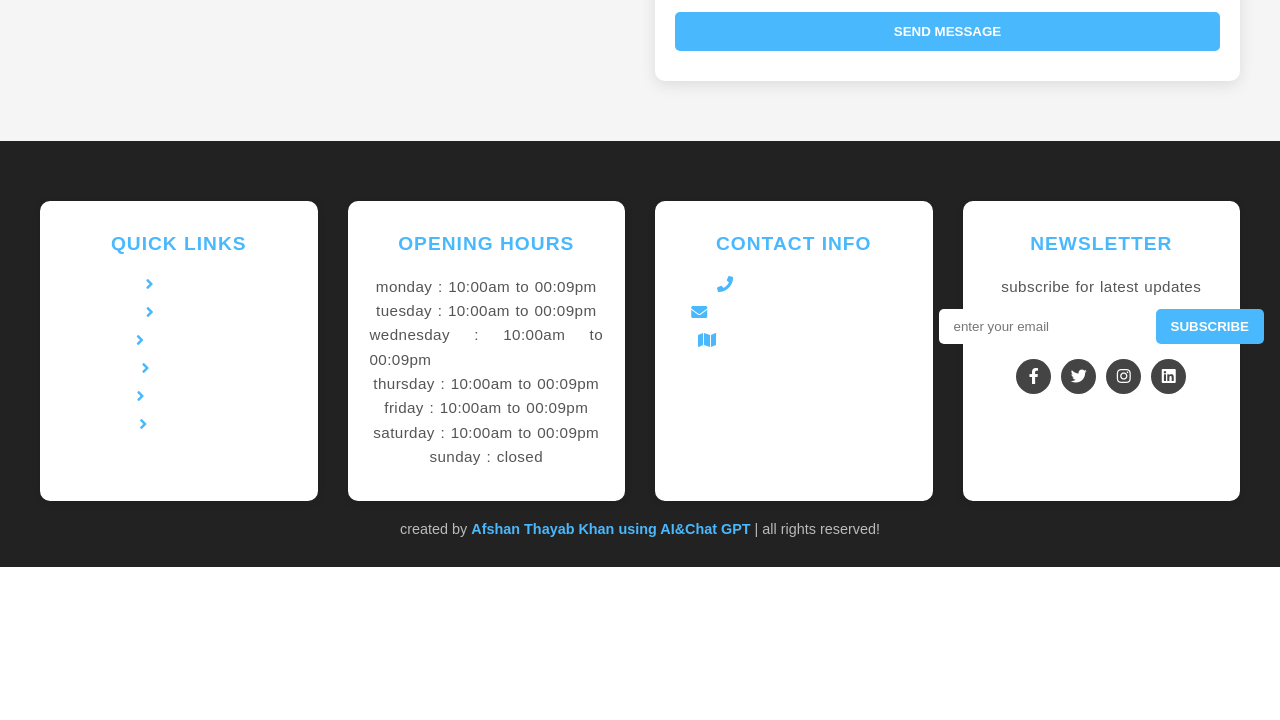
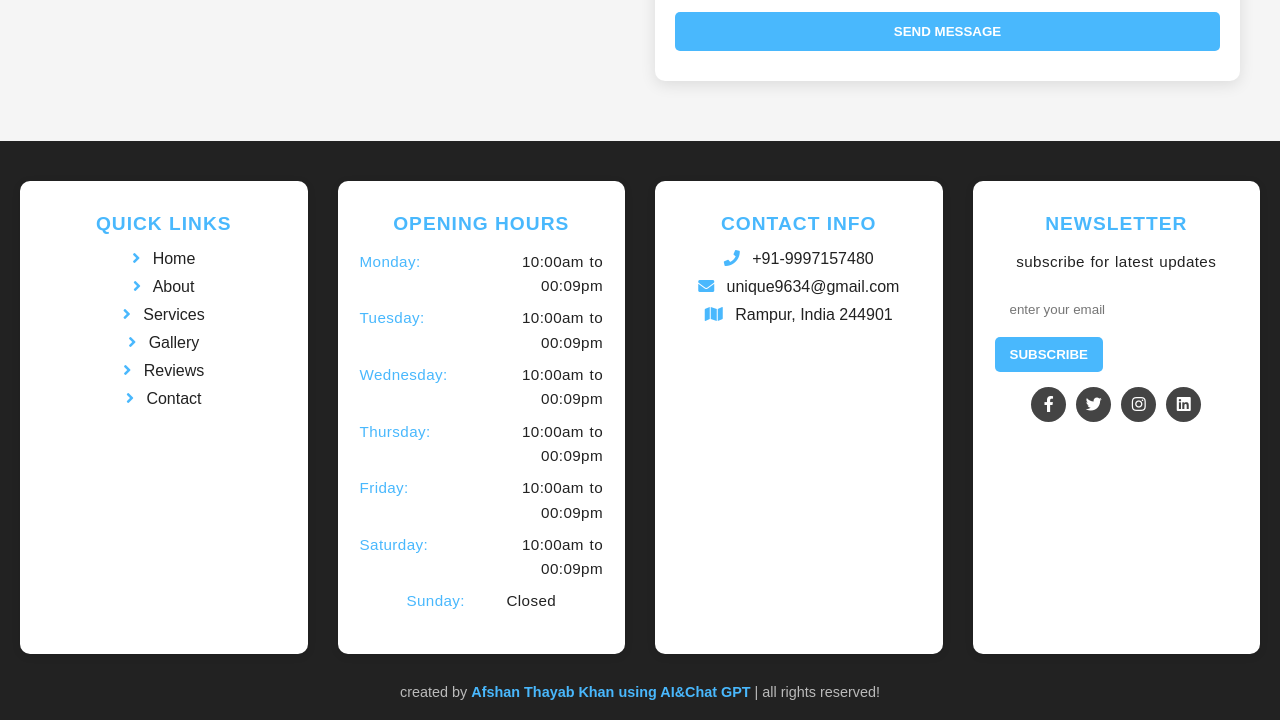
Before and after one commit to thafshan/Unique-Computers, a plain HTML site: page index.html in a window 1280 px wide. Shown: the part 4136-4856 px from the top of the page. Before the commit the page ends 4703 px from the top, so only its background shows below. Drawn offline with Linux system fonts and the light colour scheme; some packages are replaced by stand-ins of ours; a script that the page names is missing.

Commit message:
fotter bug fixed

```diff
--- a/css/style.css
+++ b/css/style.css
@@ -251,27 +251,165 @@ a:visited {
 .contact form .btn:hover { background:#4ca3e0; transform:translateY(-2px); }
 
 /* ==================== FOOTER ==================== */
-.footer { width:100%; background:#222; color:#fff; padding:60px 40px 30px; text-align:left; font-family:sans-serif; }
-.footer .box-container { display:flex; flex-wrap:wrap; justify-content:space-between; gap:30px; }
-.footer .box { flex:1 1 220px; min-width:200px; }
-.footer .box h3 { font-size:1.2rem; color:rgb(73,184,253); margin-bottom:20px; text-transform:uppercase; letter-spacing:1px; }
-.footer .box .link { display:flex; align-items:center; gap:8px; color:#fff; text-decoration:none; margin-bottom:10px; transition:color 0.3s ease; }
-.footer .box .link i { color:rgb(73,184,253); transition: color 0.3s ease; margin-right:8px; }
-.footer .box .link:hover { color: rgb(73,184,253); }
-.footer .box form { display:flex; gap:10px; margin-top:10px; }
-.footer .box form .email { flex:1; padding:10px 15px; border-radius:5px; border:none; outline:none; }
-.footer .box form .btn { padding:10px 15px; background:rgb(73,184,253); color:#fff; border-radius:5px; cursor:pointer; font-weight:600; text-transform:uppercase; transition:background 0.3s ease, transform 0.3s ease; }
-.footer .box form .btn:hover { background:#4ca3e0; transform:translateY(-2px); }
-.footer .box .share { margin-top:15px; display:flex; gap:10px; }
-.footer .box .share a { display:inline-block; width:35px; height:35px; background:#444; color:#fff; border-radius:50%; text-align:center; line-height:35px; font-size:1rem; transition:all 0.3s ease; }
-.footer .box .share a:hover { transform:translateY(-3px); }
-.footer .box .share a.fa-facebook-f:hover { background:#1877f2; }
-.footer .box .share a.fa-twitter:hover { background:#1da1f2; }
-.footer .box .share a.fa-instagram:hover { background:#e1306c; }
-.footer .box .share a.fa-linkedin:hover { background:#0077b5; }
-.footer hr { border:0; height:1px; background:#444; margin:20px 0; }
-.footer .credit { text-align:center; margin-top:20px; font-size:0.9rem; color:#bbb; }
-.footer .credit span { color:rgb(73,184,253); font-weight:600; }
+/* Footer container */
+.footer {
+  width: 100%;
+  background: #222;
+  padding: 40px 20px 20px;
+  font-family: sans-serif;
+  text-align: left;
+}
+
+/* Flex container for footer sections */
+.footer > .box-container {
+  display: flex;
+  flex-wrap: wrap;
+  justify-content: space-between;
+  gap: 30px;
+}
+
+/* Footer sections */
+.footer > .box-container > .box {
+  flex: 1 1 180px;
+  min-width: 150px;
+}
+
+/* Section titles */
+.footer > .box-container > .box > h3 {
+  font-size: 1.2rem;
+  color: rgb(73, 184, 253);
+  margin-bottom: 15px;
+  text-transform: uppercase;
+  letter-spacing: 1px;
+}
+
+/* Links */
+.footer > .box-container > .box > .link {
+  display: block;
+  color: #222;
+  text-decoration: none;
+  margin-bottom: 10px;
+  transition: color 0.3s ease;
+}
+
+.footer > .box-container > .box > .link > i {
+  color: rgb(73, 184, 253);
+  margin-right: 8px;
+  transition: color 0.3s ease;
+}
+
+/* Hover effect for links */
+.footer > .box-container > .box > .link:hover {
+  color: rgb(73, 184, 253);
+}
+
+/* Opening Hours */
+.footer > .box-container > .box > p {
+  display: flex;
+  justify-content: space-between;
+  margin-bottom: 8px;
+  color: #222;
+}
+
+.footer > .box-container > .box > p > span:first-child {
+  color: rgb(73, 184, 253);
+  width: 100px;
+  text-transform: capitalize;
+}
+
+.footer > .box-container > .box > p > span:last-child {
+  color: #222;
+  text-align: right;
+}
+
+/* Newsletter form */
+.footer > .box-container > .box > form {
+  display: flex;
+  flex-wrap: wrap;
+  gap: 10px;
+  margin-top: 10px;
+}
+
+.footer > .box-container > .box > form > .email {
+  flex: 1 1 150px;
+  min-width: 120px;
+  padding: 10px 15px;
+  border-radius: 5px;
+  border: none;
+  outline: none;
+}
+
+.footer > .box-container > .box > form > .btn {
+  padding: 10px 15px;
+  background: rgb(73, 184, 253);
+  color: #fff;
+  border-radius: 5px;
+  cursor: pointer;
+  font-weight: 600;
+  text-transform: uppercase;
+  transition: background 0.3s ease, transform 0.3s ease;
+}
+
+/* Hover effect only for newsletter button */
+.footer > .box-container > .box > form > .btn:hover {
+  background: #4ca3e0;
+  transform: translateY(-2px);
+}
+
+/* Social icons */
+.footer > .box-container > .box > .share {
+  margin-top: 15px;
+  display: flex;
+  gap: 10px;
+}
+
+.footer > .box-container > .box > .share > a {
+  display: inline-block;
+  width: 35px;
+  height: 35px;
+  background: #444;
+  color: #fff;
+  border-radius: 50%;
+  text-align: center;
+  line-height: 35px;
+  font-size: 1rem;
+  transition: all 0.3s ease;
+}
+
+/* Hover effect for social icons */
+.footer > .box-container > .box > .share > a:hover {
+  transform: translateY(-3px);
+}
+
+.footer > .box-container > .box > .share > a.fa-facebook-f:hover { background: #1877f2; }
+.footer > .box-container > .box > .share > a.fa-twitter:hover { background: #1da1f2; }
+.footer > .box-container > .box > .share > a.fa-instagram:hover { background: #e1306c; }
+.footer > .box-container > .box > .share > a.fa-linkedin:hover { background: #0077b5; }
+
+/* Footer credit */
+.footer > .credit {
+  text-align: center;
+  margin-top: 30px;
+  font-size: 0.9rem;
+  color: #bbb;
+}
+
+.footer > .credit > span {
+  color: rgb(73, 184, 253);
+  font-weight: 600;
+}
+
+/* Responsive adjustments */
+@media (max-width: 768px) {
+  .footer > .box-container {
+    flex-direction: column;
+    gap: 25px;
+  }
+
+  .footer > .box-container > .box > p > span:first-child {
+    width: 120px;
+  }
+}
 
 /* ==================== DROPDOWN ==================== */
 .dropdown { position:relative; }
--- a/index.html
+++ b/index.html
@@ -376,15 +376,16 @@ que computer.</p>
       </div>
 
       <div class="box">
-         <h3>Opening Hours</h3>
-         <p> <span>monday :</span> 10:00am to 00:09pm </p>
-         <p> <span>tuesday :</span> 10:00am to 00:09pm </p>
-         <p> <span>wednesday :</span> 10:00am to 00:09pm </p>
-         <p> <span>thursday :</span> 10:00am to 00:09pm </p>
-         <p> <span>friday :</span> 10:00am to 00:09pm </p>
-         <p> <span>saturday :</span> 10:00am to 00:09pm </p>
-         <p> <span>sunday :</span> closed </p>
-      </div>
+    <h3>Opening Hours</h3>
+    <p><span>Monday:</span> <span>10:00am to 00:09pm</span></p>
+    <p><span>Tuesday:</span> <span>10:00am to 00:09pm</span></p>
+    <p><span>Wednesday:</span> <span>10:00am to 00:09pm</span></p>
+    <p><span>Thursday:</span> <span>10:00am to 00:09pm</span></p>
+    <p><span>Friday:</span> <span>10:00am to 00:09pm</span></p>
+    <p><span>Saturday:</span> <span>10:00am to 00:09pm</span></p>
+    <p><span>Sunday:</span> <span>Closed</span></p>
+</div>
+
 
       <div class="box">
          <h3>Contact Info</h3>
```
